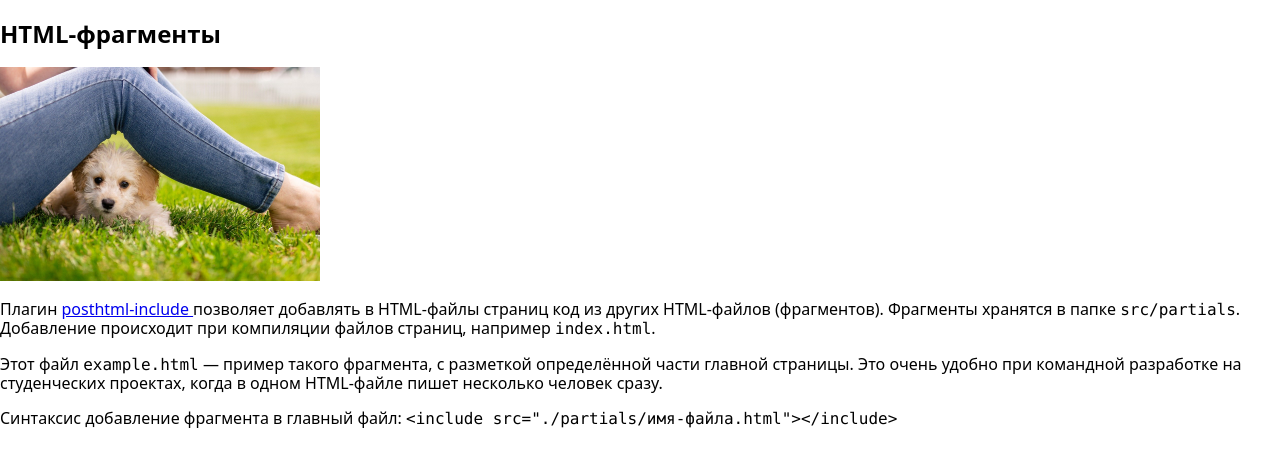
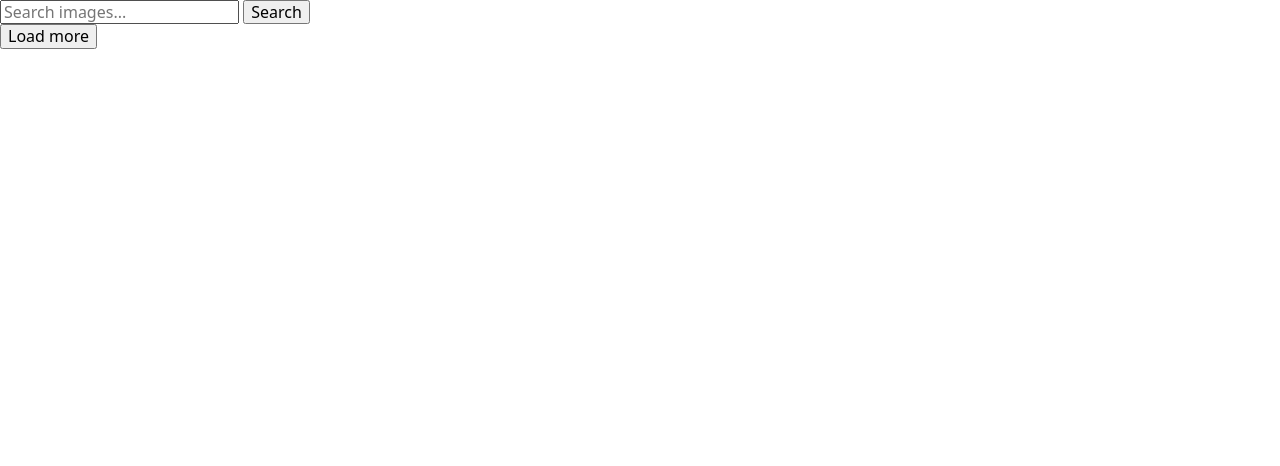
Before and after one commit to aleksgtd/goit-js-hw-11, a plain HTML site: page index.html in a window 1280 px wide. Drawn offline with nearby package versions, Linux system fonts and the light colour scheme.

Commit message:
Deploying to gh-pages from @ aleksgtd/goit-js-hw-11@f0c5268c9187a01ddd96e86af9aa3bc0f1bb6df9 🚀

```diff
--- a/index.html
+++ b/index.html
@@ -1 +1 @@
-<!DOCTYPE html><html lang="ru"><head><meta charset="UTF-8"><meta name="viewport" content="width=device-width, initial-scale=1.0"><title>Заголовок страницы</title><link rel="stylesheet" href="https://cdnjs.cloudflare.com/ajax/libs/modern-normalize/1.0.0/modern-normalize.min.css" integrity="sha512-ISS7cAi1PEhQ8jnbJpJZMd29NlhNj4AWYyLOSp2CE/CsHxTCu+r+t0D2yoJudVrd0/8fTVPUVDzY5Tvli75u/g==" crossorigin=""><link rel="stylesheet" href="/goit-js-hw-11/src.8af3f515.css"></head><body>  <article class="example"> <h1>HTML-фрагменты</h1> <img src="/goit-js-hw-11/demo.090c7c6d.jpg" alt="" width="320"> <p> Плагин <a href="https://github.com/posthtml/posthtml-include" target="_blank" rel="noopener noreferrer"> posthtml-include </a> позволяет добавлять в HTML-файлы страниц код из других HTML-файлов (фрагментов). Фрагменты хранятся в папке <code>src/partials</code>. Добавление происходит при компиляции файлов страниц, например <code>index.html</code>. </p> <p> Этот файл <code>example.html</code> &mdash; пример такого фрагмента, с разметкой определённой части главной страницы. Это очень удобно при командной разработке на студенческих проектах, когда в одном HTML-файле пишет несколько человек сразу. </p> <p> Синтаксис добавление фрагмента в главный файл: <code> &lt;include src="./partials/имя-файла.html"&gt;&lt;/include&gt; </code> </p> <div class="background"></div> </article>  <script src="/goit-js-hw-11/src.bc207de2.js"></script> </body></html>
+<!DOCTYPE html><html lang="ru"><head><meta charset="UTF-8"><meta name="viewport" content="width=device-width, initial-scale=1.0"><title>Заголовок страницы</title><link rel="stylesheet" href="https://cdnjs.cloudflare.com/ajax/libs/modern-normalize/1.0.0/modern-normalize.min.css" integrity="sha512-ISS7cAi1PEhQ8jnbJpJZMd29NlhNj4AWYyLOSp2CE/CsHxTCu+r+t0D2yoJudVrd0/8fTVPUVDzY5Tvli75u/g==" crossorigin=""><link rel="stylesheet" href="/goit-js-hw-11/src.8af3f515.css"></head><body> <form class="search-form" id="search-form"> <input type="text" name="searchQuery" autocomplete="off" placeholder="Search images..."> <button type="submit">Search</button> </form> <div class="gallery">   </div> <button type="button" class="load-more">Load more</button>    <script src="/goit-js-hw-11/src.bc207de2.js"></script> </body></html>
```
